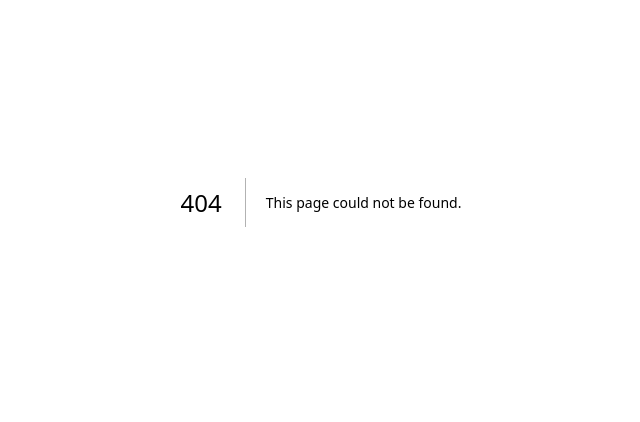
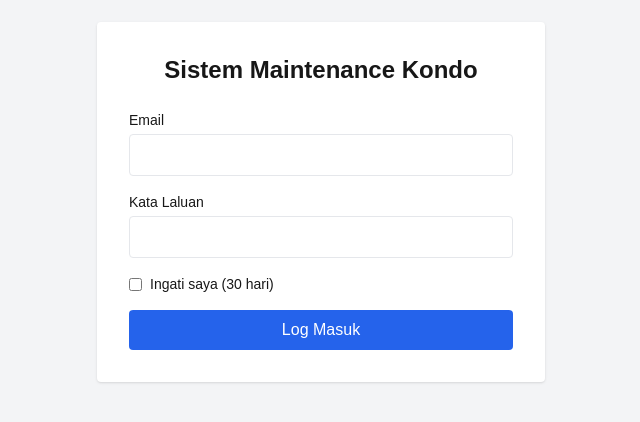
Before and after one commit to wzul/bayu-tracker, a Next.js app: page /login in a window 1280 px wide. Before the commit this address had no page. Shown: the part 198-620 px from the top of the page, without its empty margins (319-959 px from the left). Built offline with nearby package versions, Linux system fonts and the light colour scheme.

Commit message:
feat(phase-1.1-1.4): custom auth, sessions, RBAC, middleware, login page, rate limit

```diff
--- /dev/null
+++ b/src/app/api/auth/login/route.ts
@@ -0,0 +1,49 @@
+import { NextResponse } from "next/server";
+import bcrypt from "bcryptjs";
+import { z } from "zod";
+import { db } from "@/lib/db";
+import { createSession } from "@/lib/session";
+
+const loginSchema = z.object({
+  email: z.string().email(),
+  password: z.string().min(1),
+  rememberMe: z.boolean().optional(),
+});
+
+export async function POST(request: Request) {
+  try {
+    const body = await request.json();
+    const { email, password, rememberMe } = loginSchema.parse(body);
+
+    const user = await db.user.findUnique({
+      where: { email },
+    });
+
+    if (!user) {
+      return NextResponse.json({ error: "Invalid credentials" }, { status: 401 });
+    }
+
+    const isValid = await bcrypt.compare(password, user.passwordHash);
+    if (!isValid) {
+      return NextResponse.json({ error: "Invalid credentials" }, { status: 401 });
+    }
+
+    const { token, expiresAt } = await createSession(user.id, rememberMe === true);
+
+    const response = NextResponse.json({ success: true, role: user.role });
+    response.cookies.set("session_token", token, {
+      httpOnly: true,
+      secure: process.env.NODE_ENV === "production",
+      sameSite: "lax",
+      expires: expiresAt,
+    });
+
+    return response;
+  } catch (error) {
+    console.error("Login error:", error);
+    return NextResponse.json(
+      { error: "Internal server error" },
+      { status: 500 }
+    );
+  }
+}
--- /dev/null
+++ b/src/app/api/auth/logout/route.ts
@@ -0,0 +1,19 @@
+import { NextRequest, NextResponse } from "next/server";
+import { deleteSession } from "@/lib/session";
+
+export async function POST(request: NextRequest) {
+  const token = request.cookies.get("session_token")?.value;
+  if (token) {
+    await deleteSession(token);
+  }
+
+  const response = NextResponse.json({ success: true });
+  response.cookies.set("session_token", "", {
+    httpOnly: true,
+    secure: process.env.NODE_ENV === "production",
+    sameSite: "lax",
+    expires: new Date(0),
+  });
+
+  return response;
+}
--- /dev/null
+++ b/src/app/login/page.tsx
@@ -0,0 +1,99 @@
+"use client";
+
+import { useState } from "react";
+import { useRouter } from "next/navigation";
+
+export default function LoginPage() {
+  const [email, setEmail] = useState("");
+  const [password, setPassword] = useState("");
+  const [rememberMe, setRememberMe] = useState(false);
+  const [error, setError] = useState("");
+  const [loading, setLoading] = useState(false);
+  const router = useRouter();
+
+  async function handleSubmit(e: React.FormEvent) {
+    e.preventDefault();
+    setLoading(true);
+    setError("");
+
+    try {
+      const res = await fetch("/api/auth/login", {
+        method: "POST",
+        headers: { "Content-Type": "application/json" },
+        body: JSON.stringify({ email, password, rememberMe }),
+      });
+
+      const data = await res.json();
+
+      if (!res.ok) {
+        setError(data.error || "Login gagal");
+        return;
+      }
+
+      if (data.role === "ADMIN") {
+        router.push("/admin");
+      } else {
+        router.push("/dashboard");
+      }
+    } catch {
+      setError("Ralat server. Sila cuba lagi.");
+    } finally {
+      setLoading(false);
+    }
+  }
+
+  return (
+    <div className="flex min-h-screen items-center justify-center bg-gray-100">
+      <div className="w-full max-w-md p-8 bg-white rounded shadow">
+        <h1 className="text-2xl font-bold mb-6 text-center">Sistem Maintenance Kondo</h1>
+
+        {error && (
+          <div className="mb-4 p-3 bg-red-100 text-red-700 rounded">{error}</div>
+        )}
+
+        <form onSubmit={handleSubmit} className="space-y-4">
+          <div>
+            <label className="block text-sm font-medium mb-1">Email</label>
+            <input
+              type="email"
+              required
+              value={email}
+              onChange={(e) => setEmail(e.target.value)}
+              className="w-full px-3 py-2 border rounded focus:outline-none focus:ring-2 focus:ring-blue-500"
+            />
+          </div>
+
+          <div>
+            <label className="block text-sm font-medium mb-1">Kata Laluan</label>
+            <input
+              type="password"
+              required
+              value={password}
+              onChange={(e) => setPassword(e.target.value)}
+              className="w-full px-3 py-2 border rounded focus:outline-none focus:ring-2 focus:ring-blue-500"
+            />
+          </div>
+
+          <div className="flex items-center">
+            <input
+              type="checkbox"
+              id="remember"
+              checked={rememberMe}
+              onChange={(e) => setRememberMe(e.target.checked)}
+              className="mr-2"
+            />
+            <label htmlFor="remember" className="text-sm">Ingati saya (30 hari)</label>
+          </div>
+
+          <button
+            type="submit"
+            disabled={loading}
+            className="w-full py-2 bg-blue-600 text-white rounded hover:bg-blue-700 disabled:opacity-50"
+          >
+            {loading ? "Log masuk..." : "Log Masuk"}
+          </button>
+        </form>
+      </div>
+    </div>
+  );
+}
--- /dev/null
+++ b/src/app/unauthorized/page.tsx
@@ -0,0 +1,13 @@
+export default function UnauthorizedPage() {
+  return (
+    <div className="flex min-h-screen items-center justify-center">
+      <div className="text-center">
+        <h1 className="text-4xl font-bold mb-4">403</h1>
+        <p className="text-lg mb-4">Akses tidak dibenarkan.</p>
+        <a href="/login" className="text-blue-500 hover:underline">
+          Kembali ke Login
+        </a>
+      </div>
+    </div>
+  );
+}
--- /dev/null
+++ b/src/lib/db.ts
@@ -0,0 +1,7 @@
+import { PrismaClient } from "@prisma/client";
+
+const globalForPrisma = global as unknown as { db?: PrismaClient };
+
+export const db = globalForPrisma.db ?? new PrismaClient();
+
+if (process.env.NODE_ENV !== "production") globalForPrisma.db = db;
--- /dev/null
+++ b/src/lib/session.ts
@@ -0,0 +1,52 @@
+import { randomUUID } from "crypto";
+import { db } from "./db";
+
+export const SESSION_DURATION = 2 * 60 * 60 * 1000; // 2 hours
+export const LONG_SESSION_DURATION = 30 * 24 * 60 * 60 * 1000; // 30 days
+
+export async function createSession(userId: string, rememberMe = false) {
+  const token = randomUUID();
+  const expiresAt = new Date(Date.now() + (rememberMe ? LONG_SESSION_DURATION : SESSION_DURATION));
+
+  await db.session.create({
+    data: {
+      userId,
+      token,
+      expiresAt,
+    },
+  });
+
+  return { token, expiresAt };
+}
+
+export async function validateSession(token: string) {
+  const session = await db.session.findUnique({
+    where: { token },
+    include: { user: { include: { unit: true } } },
+  });
+
+  if (!session || session.expiresAt < new Date()) {
+    if (session) {
+      await db.session.delete({ where: { id: session.id } });
+    }
+    return null;
+  }
+
+  // Refresh expiry if within last 24h of session
+  const refreshThreshold = new Date(Date.now() + 24 * 60 * 60 * 1000);
+  if (session.expiresAt < refreshThreshold) {
+    const isLongSession = session.expiresAt.getTime() > Date.now() + SESSION_DURATION;
+    const newExpiresAt = new Date(Date.now() + (isLongSession ? LONG_SESSION_DURATION : SESSION_DURATION));
+    await db.session.update({
+      where: { id: session.id },
+      data: { expiresAt: newExpiresAt },
+    });
+    session.expiresAt = newExpiresAt;
+  }
+
+  return session;
+}
+
+export async function deleteSession(token: string) {
+  await db.session.deleteMany({ where: { token } });
+}
```
Also changed, not shown: src/lib/auth.ts (added, +35 -0 lines), src/middleware.ts (added, +44 -0 lines).
